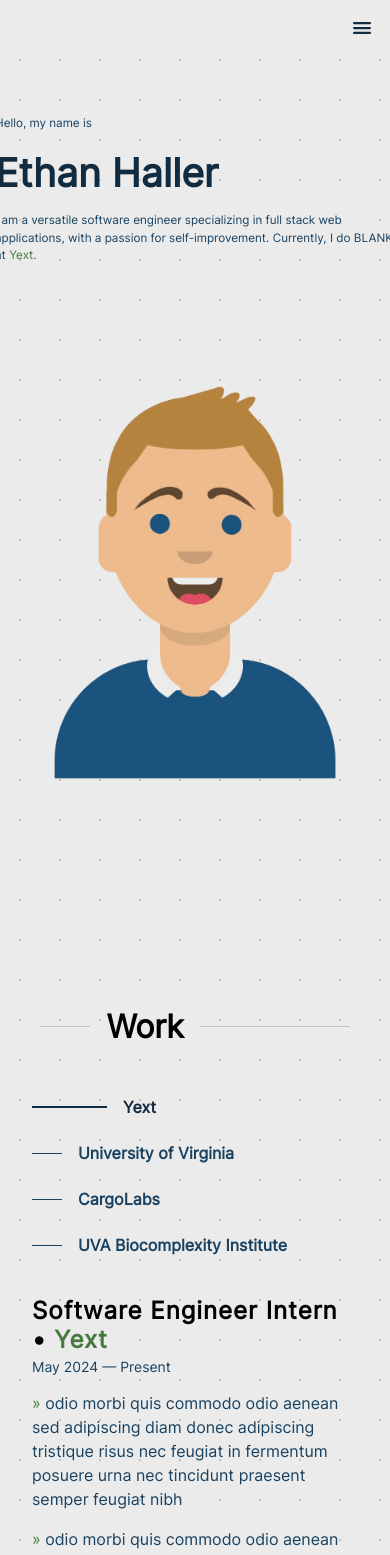
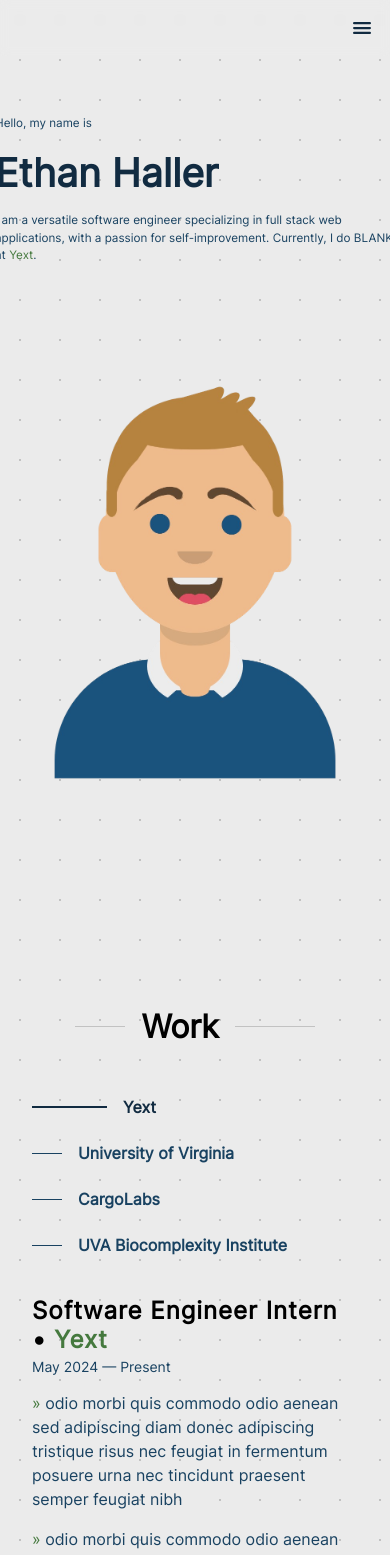
Before and after one commit to EthanHaller/Portfolio, a React (Vite) app: page / in a window 390 px wide. Shown: the top 1555 px of the page. Built offline with nearby package versions, Linux system fonts and the light colour scheme.

Commit message:
style: update responsive layout for other projects

```diff
--- a/src/styles/header.css
+++ b/src/styles/header.css
@@ -73,6 +73,7 @@
 	font-size: 1.5rem;
 	color: var(--text-primary);
 	padding: 1rem;
+	cursor: pointer;
 }
 
 .nav-items {
--- a/src/styles/projects.css
+++ b/src/styles/projects.css
@@ -163,8 +163,9 @@
 .grid {
 	display: grid;
 	grid-template-columns: repeat(3, 1fr);
-	grid-auto-rows: minmax(10rem, auto);
+	grid-auto-rows: minmax(11rem, auto);
 	grid-gap: 1rem;
+	margin-inline: -5rem;
 }
 
 .other-project-container {
@@ -255,14 +256,6 @@
 		margin-bottom: 1.5rem;
 	}
 
-	.title-line.first {
-		width: 50px;
-	}
-
-	.title-line.second {
-		width: 150px;
-	}
-
 	.featured-project-container {
 		flex-direction: column;
 		align-items: center;
@@ -320,9 +313,13 @@
 	.featured-project-image-wrapper {
 		margin-top: 3rem;
 	}
+}
 
+@media (max-width: 1175px) {
 	.grid {
 		grid-template-columns: repeat(2, 1fr);
+		grid-auto-rows: minmax(12rem, auto);
+		margin-inline: 0px;
 	}
 }
 
--- a/src/styles/work.css
+++ b/src/styles/work.css
@@ -142,6 +142,14 @@ button {
 		justify-content: center;
 	}
 
+	.title-line.first {
+		width: 50px;
+	}
+
+	.title-line.second {
+		width: 150px;
+	}
+
 	.work-container {
 		padding-top: 1rem;
 		flex-wrap: wrap;
@@ -173,3 +181,13 @@ button {
 		font-weight: 900;
 	}
 }
+
+@media (max-width: 725px) {
+	.title-line.first {
+		width: 50px;
+	}
+
+	.title-line.second {
+		width: 80px;
+	}
+}
```
